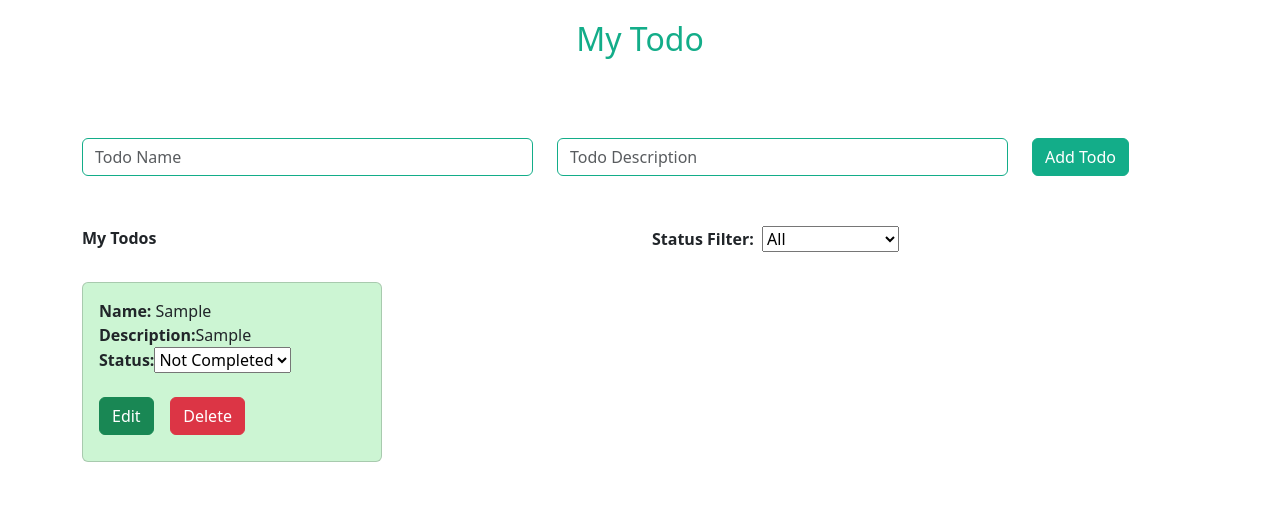
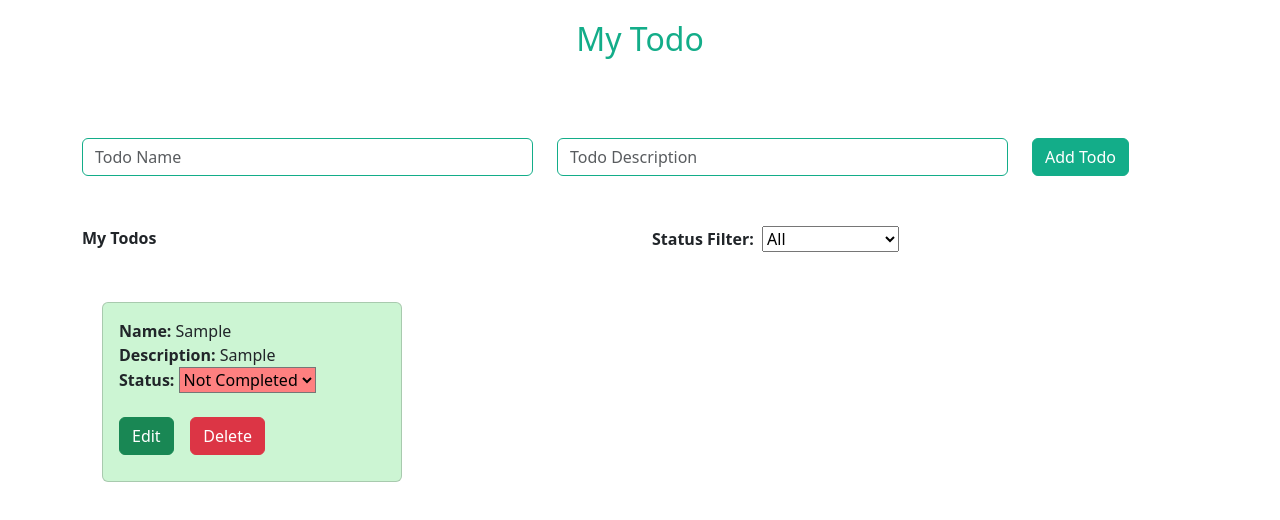
Before and after one commit to EclipticCode/Todo-Task, a React (Vite) app: page / in a window 1280 px wide. Both pictures are taken after typing "Sample", "Sample" into the empty fields and a click on the button "Add Todo". Shown: the top 520 px of the page. Built offline with nearby package versions, Linux system fonts and the light colour scheme.

Commit message:
formatted codes

```diff
--- a/src/App.jsx
+++ b/src/App.jsx
@@ -10,34 +10,45 @@ const [name,setName] = useState("")
 const [desc,setDesc] = useState("")
 const [showCard,setShowCard] = useState(false)
 const [boxes,setBoxes] = useState([])
-const [filter,setFilter] = useState('all')
+const [filter,setFilter] = useState('All')
 
 const todoName = (e) => {
-   setName(e.target.value)
-   e.preventDefault()
+  setName(e.target.value)
+  e.preventDefault()
 }
 const todoDesc = (e) => {
-   setDesc(e.target.value)
+  setDesc(e.target.value)
 }
 const addTodoButton = () => {
   setShowCard(true)
-  setBoxes([...boxes,{name,desc,status:"Completed"}])
+  setBoxes([...boxes,{name,desc,status:"Not Completed"}])
   setName("")
   setDesc("")
-  console.log(boxes)
 }
 const handleDelete = (index) => {
   const updatedBoxes = [...boxes]
   updatedBoxes.splice(index,1)
   setBoxes(updatedBoxes)
-  console.log(updatedBoxes)
 }
 
 const editButton = (name,desc) => {
   setName(name)
   setDesc(desc)
 }
-
+const handleFilterChange = (e) => {
+  setFilter(e.target.value);
+};
+const filteredBoxes = boxes.filter((box)=>{
+  if (filter === "All"){
+    return true;
+  }
+  else if (filter === "Completed"){
+    return box.status === true;
+  }
+  else if (filter === "Not Completed"){
+    return box.status === true;
+  }
+})
   return (
     <div>
        <Heading/>
@@ -45,10 +56,12 @@ const editButton = (name,desc) => {
        onNameChange={todoName}
        desc={desc}
        onDescChange={todoDesc}
-       addTodoButton={addTodoButton}/>
+       addTodoButton={addTodoButton}
+       filter={filter}
+       onFilterChange={handleFilterChange}/>
        <div className="container">
        <div className='row'>
-       { boxes.map((box,index)=>(
+       {filteredBoxes.map((box,index)=>(
         <div className="col-sm-12 col-md-6 col-lg-4" key={index}>
           <Card
           name={box.name}
--- a/src/assets/components/Card.css
+++ b/src/assets/components/Card.css
@@ -2,6 +2,7 @@
     width:300px;
     height:180px;
     background-color: #CCF5D3;
+    margin: 20px;
   }
   .select{
     background-color: #FE8080;
@@ -13,6 +14,3 @@
   .container{
     margin-top: 30px;
   }
-  .selectColor option[value="Completed"]{
-    background-color: green;
-  }
--- a/src/assets/components/Card.jsx
+++ b/src/assets/components/Card.jsx
@@ -1,15 +1,16 @@
 import React, { useState } from 'react'
 import "./Card.css"
 
-const Card = ({name,desc,showCard,editButton,deleteButton}) => {
-const [selectedOption, setSelectedOption] = useState('');
+const Card = ({name,desc,showCard,editButton,deleteButton,status}) => {
+const [selectedOption, setSelectedOption] = useState(status);
 const colorOptions = {
-  'Completed' : "green",
-  'Not Completed' : "red"
+  'Completed' : "lightgreen",
+  'Not Completed' : "#FE8080"
 };
 const handleSelectChange = (event) => {
   setSelectedOption(event.target.value);
 };
+
   return (
    <div>
      { showCard ? (
@@ -17,9 +18,9 @@ const colorOptions = {
       <div className="card-body">
       <b>Name:</b> {name}
       <br />
-      <b>Description:</b>{desc}
+      <b>Description:</b> {desc}
       <br />
-      <b> Status:</b>
+      <b> Status:</b>&nbsp;
        <span>
         <select value={selectedOption}
         onChange={handleSelectChange}
@@ -34,8 +35,7 @@ const colorOptions = {
       <button type="button" className="btn btn-danger" onClick={deleteButton}>Delete</button>
       </div>
       </div>
-     ) :
-     <div></div>}
+     ) : <div></div> }
    </div>
   )
 }
--- a/src/assets/components/Inputs.jsx
+++ b/src/assets/components/Inputs.jsx
@@ -1,7 +1,7 @@
 import React from 'react'
 import "./Inputs.css"
 
-const Inputs = ({name , onNameChange , desc , onDescChange , addTodoButton}) => {
+const Inputs = ({name , onNameChange , desc , onDescChange , addTodoButton, filter, onFilterChange}) => {
 
     return (
         <div className='container'>
@@ -9,7 +9,7 @@ const Inputs = ({name , onNameChange , desc , onDescChange , addTodoButton}) =>
                 <div className="col-sm-5">
                     <input type="text" className="form-control text-muted" placeholder="Todo Name" aria-label="Username" aria-describedby="addon-wrapping"
                     value={name}
-                    onChange={onNameChange}/>
+                    onChange={onNameChange} />
                 </div>
                 <div className="col-sm-5">
                     <input type="text" className="form-control text-muted" placeholder="Todo Description" aria-label="Username" aria-describedby="addon-wrapping"
@@ -26,7 +26,7 @@ const Inputs = ({name , onNameChange , desc , onDescChange , addTodoButton}) =>
                 </div>
                 <div className="col-sm-6">
                     <b>Status Filter:</b> &nbsp;
-                    <select name="" id="" className=''>
+                    <select value={filter} onChange={onFilterChange}>
                        <option value="All">All</option>
                          <option value="Completed">Completed</option>
                          <option value="Not Completed">Not Completed</option>
```
Lines whose indentation alone changed are shown as unchanged.
